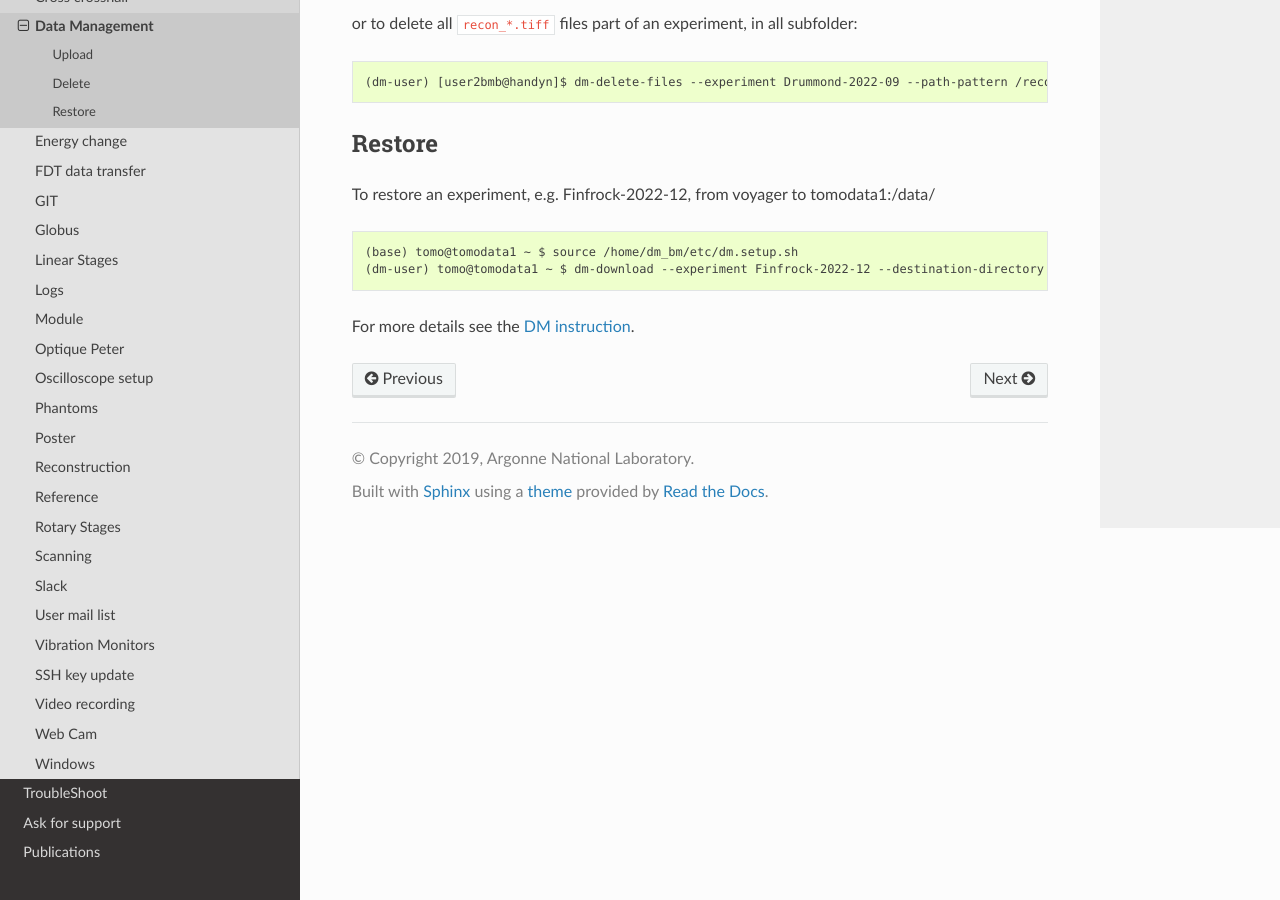
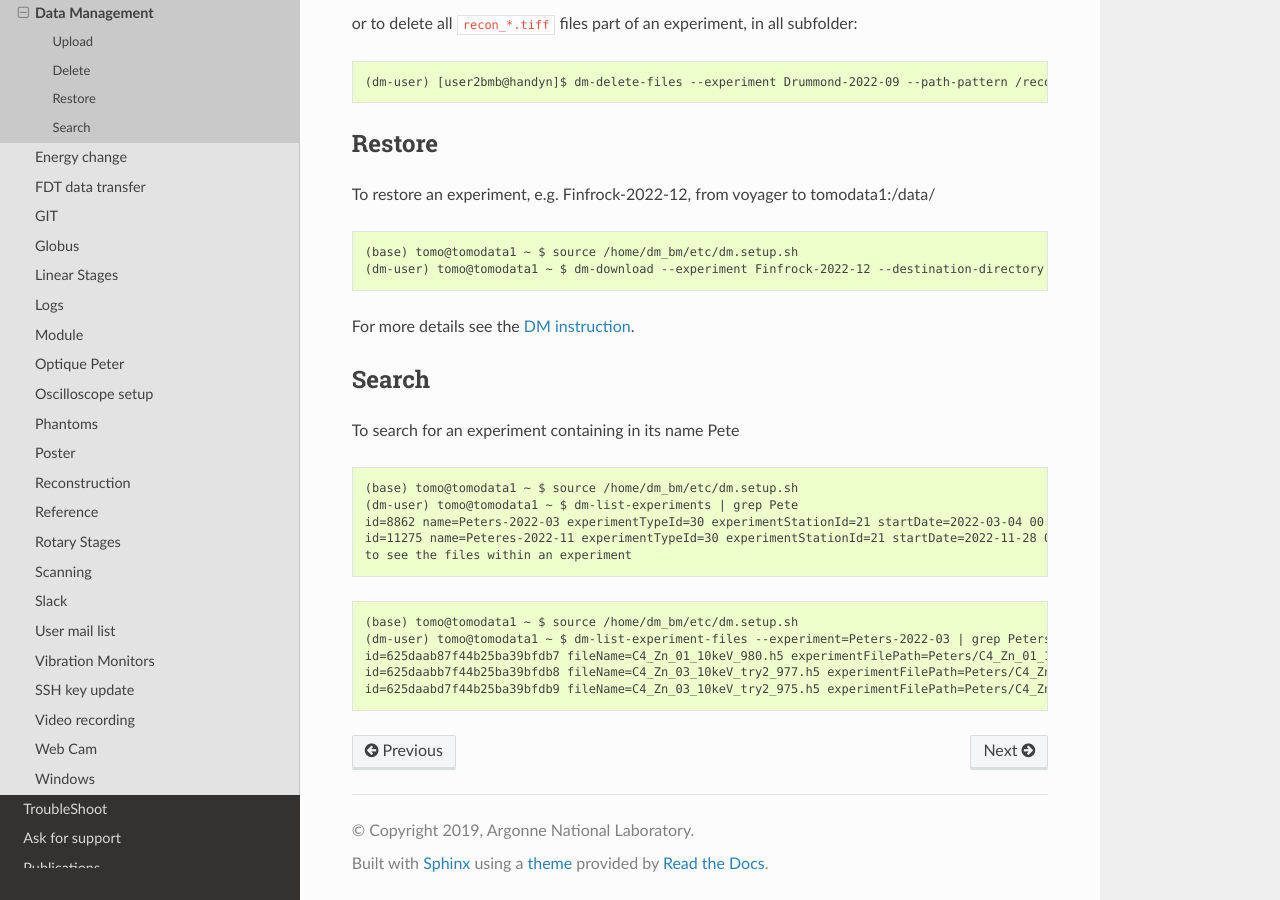
Before and after one commit to xray-imaging/2bm-docs, a Sphinx documentation site: the page built from docs/source/ops/item_035.rst, in a window 1280 px wide and 900 px high, scrolled down 3470 px. Built offline with Sphinx 7.4.7 and the Read the Docs theme 2.0.0, drawn with Linux system fonts in a browser that asks for light colours; the version number could not be read and is left out.

Commit message:
added dm examples

```diff
--- a/docs/source/ops/item_035.rst
+++ b/docs/source/ops/item_035.rst
@@ -130,3 +130,24 @@ To restore an experiment, e.g. Finfrock-2022-12, from voyager to tomodata1:/data
 
 
 For more details see the `DM instruction <https://confluence.aps.anl.gov/display/DMGT/2-BM+Deployment>`_.
+
+Search
+------
+
+To search for an experiment containing in its name Pete
+
+::
+
+    (base) tomo@tomodata1 ~ $ source /home/dm_bm/etc/dm.setup.sh
+    (dm-user) tomo@tomodata1 ~ $ dm-list-experiments | grep Pete
+    id=8862 name=Peters-2022-03 experimentTypeId=30 experimentStationId=21 startDate=2022-03-04 00:00:00-06:00 endDate=2022-03-07 00:00:00-06:00
+    id=11275 name=Peteres-2022-11 experimentTypeId=30 experimentStationId=21 startDate=2022-11-28 00:00:00-06:00 endDate=2022-12-01 00:00:00-06:00
+    to see the files within an experiment
+
+::
+
+    (base) tomo@tomodata1 ~ $ source /home/dm_bm/etc/dm.setup.sh
+    (dm-user) tomo@tomodata1 ~ $ dm-list-experiment-files --experiment=Peters-2022-03 | grep Peters | head -10
+    id=625daab87f44b25ba39bfdb7 fileName=C4_Zn_01_10keV_980.h5 experimentFilePath=Peters/C4_Zn_01_10keV_980.h5 fileSize=272374112 md5Sum=516bb84b52e5b8d2347aea847fd94a50
+    id=625daabb7f44b25ba39bfdb8 fileName=C4_Zn_03_10keV_try2_977.h5 experimentFilePath=Peters/C4_Zn_03_10keV_try2_977.h5 fileSize=171670144 md5Sum=4f8f374f72cea16f5a8325ea44a83338
+    id=625daabd7f44b25ba39bfdb9 fileName=C4_Zn_03_10keV_try2_975.h5 experimentFilePath=Peters/C4_Zn_03_10keV_try2_975.h5 fileSize=226080308 md5Sum=21a3f1a5c7e292b0f43cabc96aaa16b7
```
